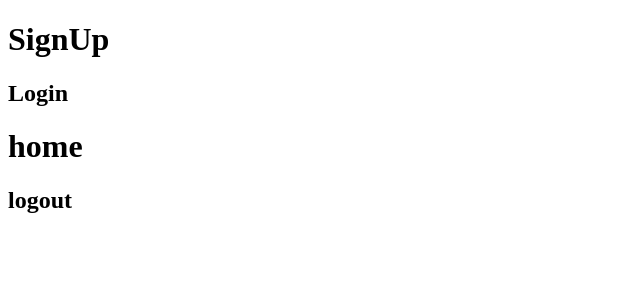
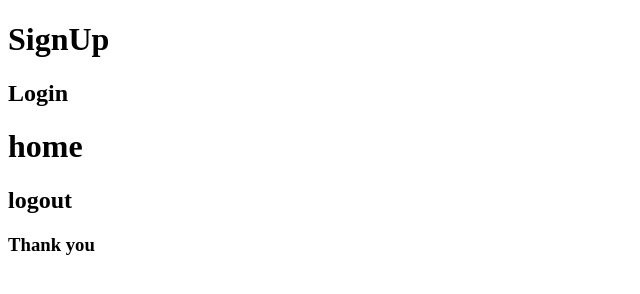
Before and after one commit to harsh5005/workshop1, a plain HTML site: page index.html in a window 1280 px wide. Shown: the whole page, without its empty margins (0-640 px from the left). Drawn offline with Linux system fonts and the light colour scheme.

Commit message:
Thank you

```diff
--- a/index.html
+++ b/index.html
@@ -10,5 +10,6 @@
     <h2>Login</h2>
     <h1>home</h1>
     <h2>logout</h2>
+    <h3>Thank you</h3>
 </body>
 </html>
```
